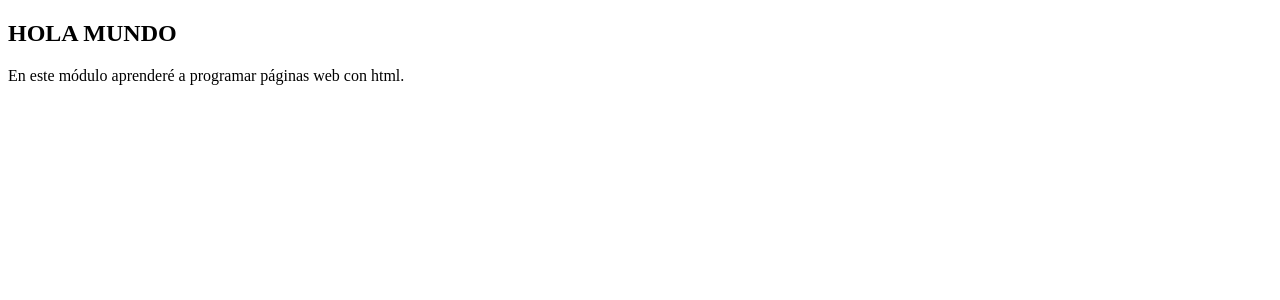
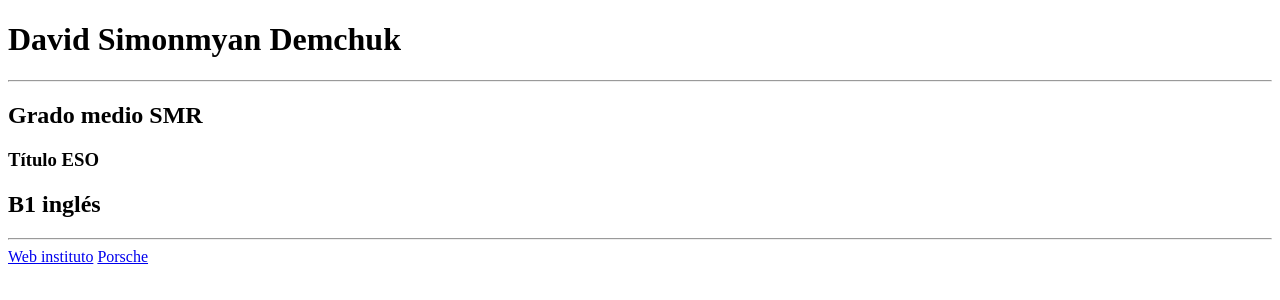
Before and after one commit to DavidSimonyan533/Pract-1, a plain HTML site: page index.html in a window 1280 px wide. Drawn offline with Linux system fonts and the light colour scheme.

Commit message:
Add files via upload

```diff
--- a/index.html
+++ b/index.html
@@ -1,14 +1,21 @@
 <!DOCTYPE html>
-<html>
-
+<html lang="en">
 <head>
-<title>HOLA MUNDO</title>
+    <meta charset="UTF-8">
+    <meta name="viewport" content="width=device-width, initial-scale=1.0">
+    <meta  name="description" content="Es mi pagina web de ejemplo en la que pongo mi pagina web favorita y lo que estudio">
+    <meta  name="keywords" content="Pagina web, ordenador, David Simonyan">
+    <meta  name="author" content="David Simonyan Demchuk">
+    <meta  name="robots" content="index, follow">
+    <title>Mi primera web</title>
 </head>
 <body>
-
-<h2>HOLA MUNDO</h2>
-
-<p>En este módulo aprenderé a programar páginas web con html.</p>
-
+    <h1>David Simonmyan Demchuk</h1>
+    <hr>
+    <h2>Grado medio SMR</h2>
+    <h3>Título ESO </h3>
+    <h2>B1 inglés</h2>
+    <hr>
+    <a href="https://portal.edu.gva.es/ieselgrao/">Web instituto</a> <a href="https://www.porsche.com/spain/?mediacampaignid=04036520_&utm_campaign=_-g-porsche-sem-ao-brand-pure%20brand-cpc_&campaigncountry_region=_es_&utm_medium=_paidsearch_&campaignmodel=_other_&campaignsubtopic=_other_&campaignlanguage=_spanish_&utm_source=_googleads_&utm_content=_textads_nu_misspelling_nu_&campaignaudience=_other_-_&campaigntype=_branded_&campaignaddonparameter=_-_&campaignponumber=_phd202312915466&dclid=&gclid=CjwKCAjw0aS3BhA3EiwAKaD2ZdWIWrGxe0im1aV10sZDwd75QKmdrXF-y4xiBCrW07cHu-IRLKp9uhoCWbwQAvD_BwE&gclsrc=aw.ds">Porsche</a>
 </body>
 </html>
```
